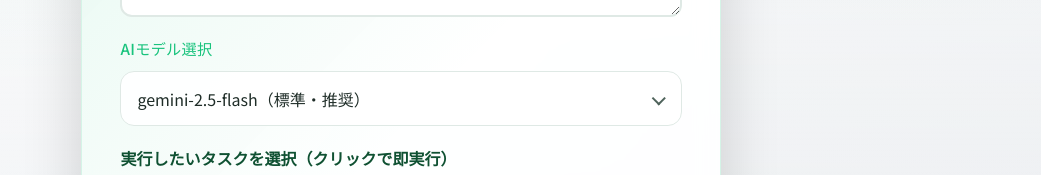
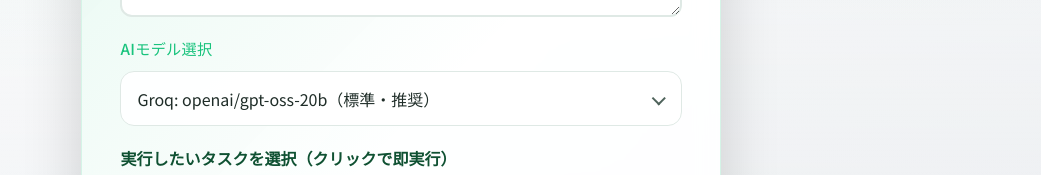
Before and after one commit to kota-kawa/Chat-Core, a Next.js app in the folder frontend/: page / in a window 1280 px wide. Shown: the part 326-501 px from the top of the page, without its empty margins (239-1280 px from the left). Built offline with nearby package versions, Linux system fonts and the light colour scheme; no server answers.

Commit message:
デフォルトモデルを変更

```diff
--- a/frontend/pages/index.tsx
+++ b/frontend/pages/index.tsx
@@ -82,8 +82,8 @@ const bodyMarkup = `
       <div class="form-group">
         <label class="form-label">AIモデル選択</label>
         <select id="ai-model">
-          <option value="openai/gpt-oss-20b">Groq: openai/gpt-oss-20b（高速推論）</option>
-          <option value="gemini-2.5-flash" selected>gemini-2.5-flash（標準・推奨）</option>
+          <option value="openai/gpt-oss-20b" selected>Groq: openai/gpt-oss-20b（標準・推奨）</option>
+          <option value="gemini-2.5-flash">gemini-2.5-flash（高速）</option>
         </select>
       </div>
 
--- a/frontend/scripts/chat/chat_controller.ts
+++ b/frontend/scripts/chat/chat_controller.ts
@@ -6,7 +6,7 @@ function sendMessage() {
   if (!window.userInput) return;
   const message = window.userInput.value.trim();
   if (!message) return;
-  const aiModel = window.aiModelSelect ? window.aiModelSelect.value : "gemini-2.5-flash";
+  const aiModel = window.aiModelSelect ? window.aiModelSelect.value : "openai/gpt-oss-20b";
   window.showTypingIndicator?.();
   generateResponse(message, aiModel);
   window.userInput.value = "";
--- a/frontend/scripts/setup/setup.ts
+++ b/frontend/scripts/setup/setup.ts
@@ -476,7 +476,7 @@ function handleTaskCardClick(e: Event) {
 
   // 入力フォームの値（空欄可）
   const setupInfo = setupInfoElement ? setupInfoElement.value.trim() : "";
-  const aiModel = aiModelSelect ? aiModelSelect.value : "gemini-2.5-flash";
+  const aiModel = aiModelSelect ? aiModelSelect.value : "openai/gpt-oss-20b";
 
   const prompt_template = card.dataset.prompt_template || "";
   const inputExamples = card.dataset.input_examples || "";
```
Also changed, not shown: 1 other file (tests, documents, lock files or other folders).
